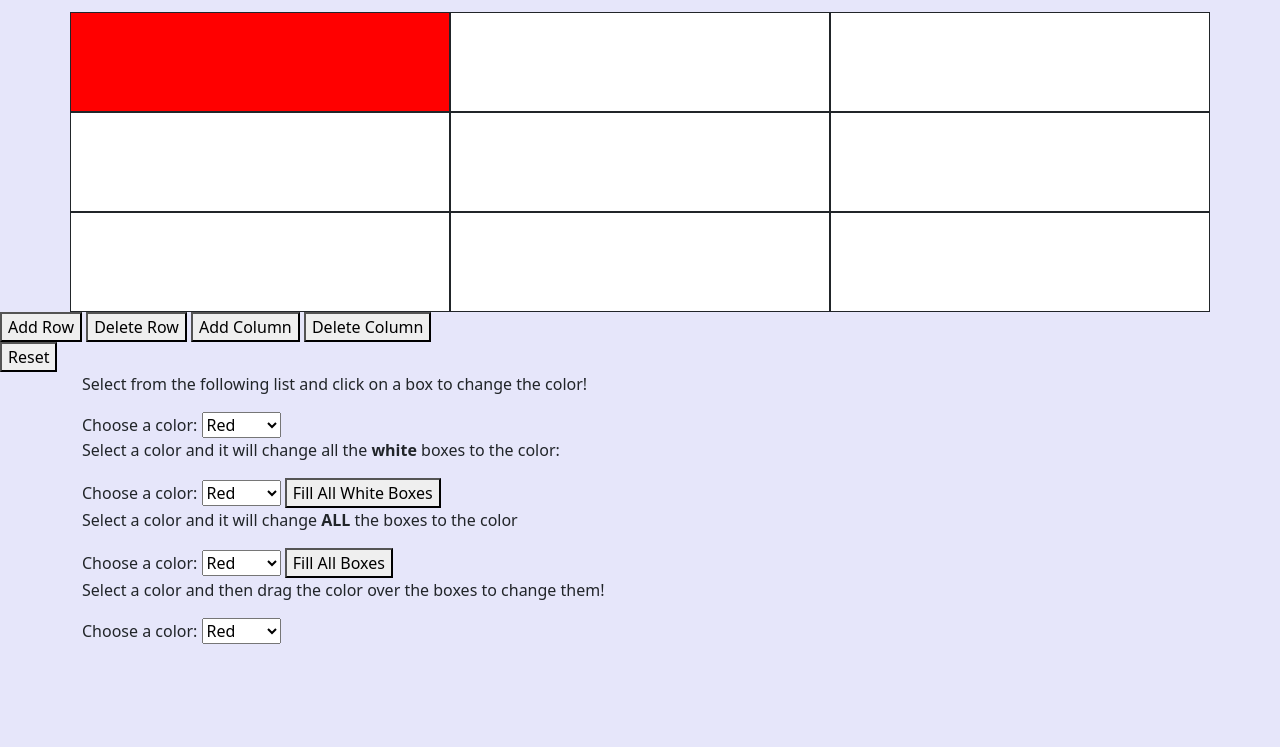
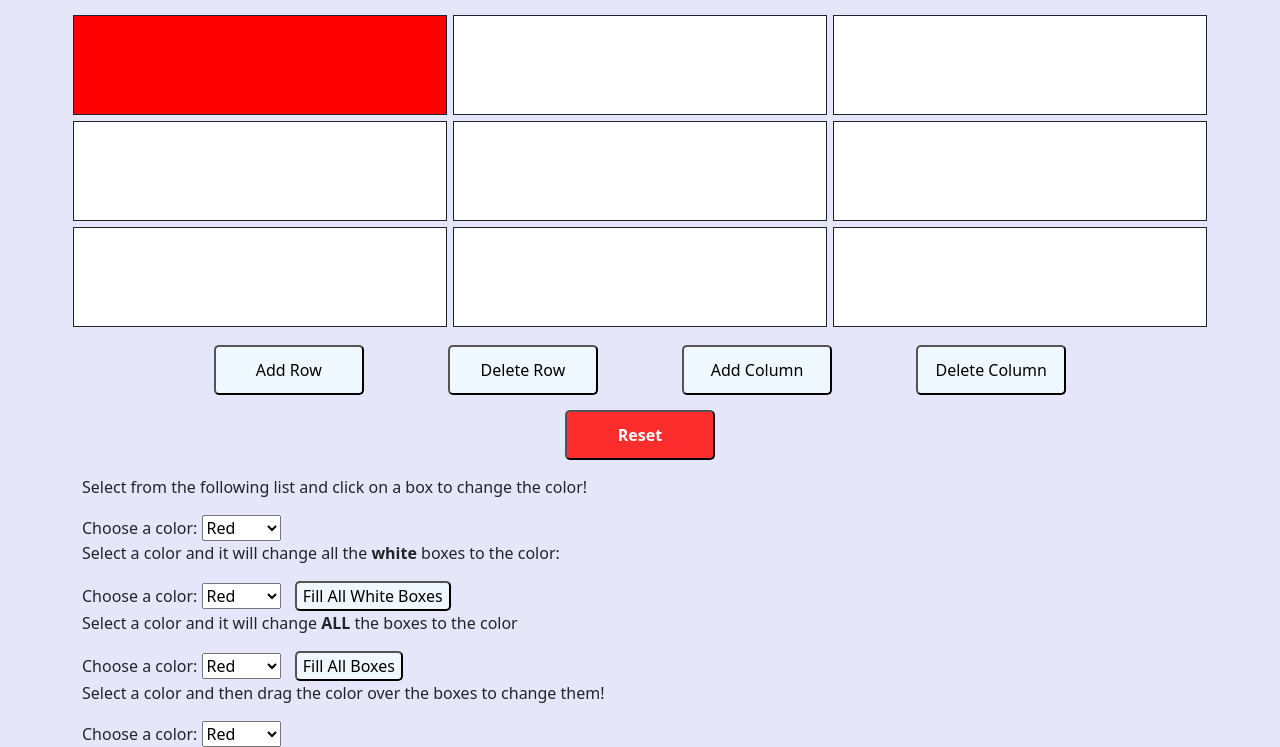
Before and after one commit to nicholas-palermo/Assignment-5, a plain HTML site: page index.html in a window 1280 px wide. Both pictures are taken after a click on the element 260 px from the left and 134 px from the top of the page. Shown: the part 73-820 px from the top of the page. Drawn offline with nearby package versions, Linux system fonts and the light colour scheme.

Commit message:
Add and delete rows and columns complete; updated buttons and grid layout

```diff
--- a/index.html
+++ b/index.html
@@ -13,24 +13,24 @@
 <body>
     <h1 id="title">Assignment 5</h1>
     <h2>By: Nick Palermo</h2>
-<div class="container">
+<div class="container grid">
     <!-- Box Layout -->
     <div class="row">
-        <div class="col box border border-dark white one"></div>
-        <div class="col box border border-dark white two "></div>
-        <div class="col box border border-dark white three "></div>
+        <div class="col box border border-dark white"></div>
+        <div class="col box border border-dark white"></div>
+        <div class="col box border border-dark white"></div>
     </div>
 
     <div class="row">
-        <div class="col box border border-dark white four "></div>
-        <div class="col box border border-dark white five"></div>
-        <div class="col box border border-dark white six"></div>
+        <div class="col box border border-dark white"></div>
+        <div class="col box border border-dark white"></div>
+        <div class="col box border border-dark white"></div>
     </div>
 
     <div class="row">
-        <div class="col box border border-dark white seven"></div>
-        <div class="col box border border-dark white eight"></div>
-        <div class="col box border border-dark white nine"></div>
+        <div class="col box border border-dark white"></div>
+        <div class="col box border border-dark white"></div>
+        <div class="col box border border-dark white"></div>
     </div>
 </div>
 
@@ -38,14 +38,16 @@
 
     <!-- Buttons -->
     <div class="buttons">
-        <button type="button">Add Row</button>
-        <button type="button">Delete Row</button>
-        <button type="button">Add Column</button>
-        <button type="button">Delete Column</button>
+        <button type="button" class="gridButton" id="addRow">Add Row</button>
+        <button type="button" class="gridButton" id="deleteRow">Delete Row</button>
+        <button type="button" class="gridButton" id="addCol">Add Column</button>
+        <button type="button" class="gridButton" id="deleteCol">Delete Column</button>
     </div>
 
     <!-- Reset Colors to White -->
-    <button type="submit" onclick="reset()">Reset</button>
+    <div class="buttons">
+        <button class="gridButton resetButton" type="submit" onclick="reset()">Reset</button>
+    </div>
 
     <div class="container">
     <!-- Actions for Boxes -->
@@ -74,7 +76,7 @@
                 <option value="orange">Orange</option>
                 <option value="black">Black</option>
             </select>
-            <button type="button" id="fillWhite">Fill All White Boxes</button>
+            <button class="fillButton" type="button" id="fillWhite">Fill All White Boxes</button>
 
             <p>Select a color and it will change <b>ALL</b> the boxes to the color</p>
             <label for="colorChoiceAll">Choose a color: </label>
@@ -88,7 +90,7 @@
                 <option value="black">Black</option>
                 <option value="white">White</option>
             </select>
-            <button type="button" id="fillAll">Fill All Boxes</button>
+            <button class="fillButton" type="button" id="fillAll">Fill All Boxes</button>
 
             <p>Select a color and then drag the color over the boxes to change them!</p>
             <label for="colorChoiceDrag">Choose a color: </label>
--- a/script.js
+++ b/script.js
@@ -1,11 +1,87 @@
 $(document).ready(function () {
+
+    //Add row of boxes to the bottom of the grid
+    $('#addRow').click(function () {
+        console.log("add row");
+        const existingRow = document.querySelector(".row");
+        console.log(existingRow);
+        const grid = document.querySelector(".grid");
+        console.log(grid);
+        let rowBoxes = existingRow.querySelectorAll(".box")
+        console.log(rowBoxes);
+
+        rowBoxes.forEach(element => {
+            let color = element.style.backgroundColor
+            if (color !== "") {
+                element.classList.remove(color);
+                element.classList.add('white');
+            }
+        });
+
+
+        let newRow = existingRow.cloneNode(true);
+        $(newRow.childNodes).css('backgroundColor', 'white');
+
+        console.log(newRow);
+
+        grid.appendChild(newRow);
+
+        console.log();
+    })
+
+
+    //delete the last row of boxes
+    $('#deleteRow').click(function () {
+        console.log("delete row");
+        let rows = document.querySelectorAll('.row');
+        console.log(rows);
+        let lastRow = rows[rows.length - 1];
+        lastRow.parentNode.removeChild(lastRow);
+    })
+
+    //add columns to last column
+    $('#addCol').click(function () {
+        console.log("add column");
+        let rows = document.querySelectorAll('.row');
+        console.log(rows);
+        let box = document.querySelector('.box');
+        let newBox = box.cloneNode(true);
+        console.log(newBox);
+        let color = box.style.backgroundColor
+            if (color !== "") {
+                newBox.classList.remove(color);
+                newBox.classList.add('white');
+            }
+        $(newBox).css('backgroundColor', 'white');
+
+        rows.forEach(element => {
+            console.log(element);
+            console.log(newBox);
+            element.appendChild(newBox.cloneNode(true));
+        });
+    })
+
+    //delete columns
+    $('#deleteCol').click(function () {
+        console.log("delete column");
+        let rows = document.querySelectorAll('.row');
+        console.log(rows);
+        rows.forEach(element => {
+            element.lastChild.remove();
+        });
+    })
+
 
     //Change box color on click
     $('.box').click(function () {
+        console.log("click works");
         const prevColor = this.style.backgroundColor;
         const color = document.querySelector("#colorChoiceInd").value;
-        $(this).removeClass('white');
-        $(this).removeClass(prevColor);
+        if (prevColor === "") {
+            $(this).removeClass('white');
+        } else {
+            $(this).removeClass(prevColor);
+        }
         $(this).css('background-color', color);
         $(this).addClass(color);
     })
@@ -28,9 +104,6 @@ $(document).ready(function () {
         const allBoxes = document.querySelectorAll(".box")
         const fillColor = document.querySelector("#colorChoiceAll").value;
 
-        //console.log(allBoxes);
-        //console.log(fillColor);
-
         allBoxes.forEach(element => {
             var prevColor = element.style.backgroundColor
             if (prevColor === "") {
@@ -40,14 +113,14 @@ $(document).ready(function () {
             element.classList.add(fillColor);
         });
 
-        console.log(allBoxes);
-
         $(allBoxes).css('background-color', fillColor);
     })
 
 
 })
 
+
+//reload page to reset grid
 function reset() {
     location.reload();
 }
--- a/style.css
+++ b/style.css
@@ -1,9 +1,14 @@
 body{
     background-color: lavender;
+}
+
+.grid {
+    margin-bottom: 10px;
 }
 .box {
     width: 100px;
     height: 100px;
+    margin: 3px;
     background-color: white;
 }
 
@@ -19,3 +24,33 @@ h2 {
     font-style: italic;
     margin-bottom: 15px;
 }
+
+.buttons {
+    text-align: center;
+    margin-bottom: 15px;
+    margin-top: 15px;
+}
+
+.gridButton {
+    padding: 5px;
+    border-radius: 5px;
+    border-color: black;
+    background-color: aliceblue;
+    margin-left: 40px;
+    margin-right: 40px;
+    height: 50px;
+    width: 150px;
+}
+
+.resetButton {
+    background-color: rgb(253, 45, 45);
+    color: white;
+    font-weight: bolder;
+}
+
+.fillButton {
+    border-radius: 5px;
+    border-color: black;
+    margin-left: 10px;
+    background-color: aliceblue;
+}
```
